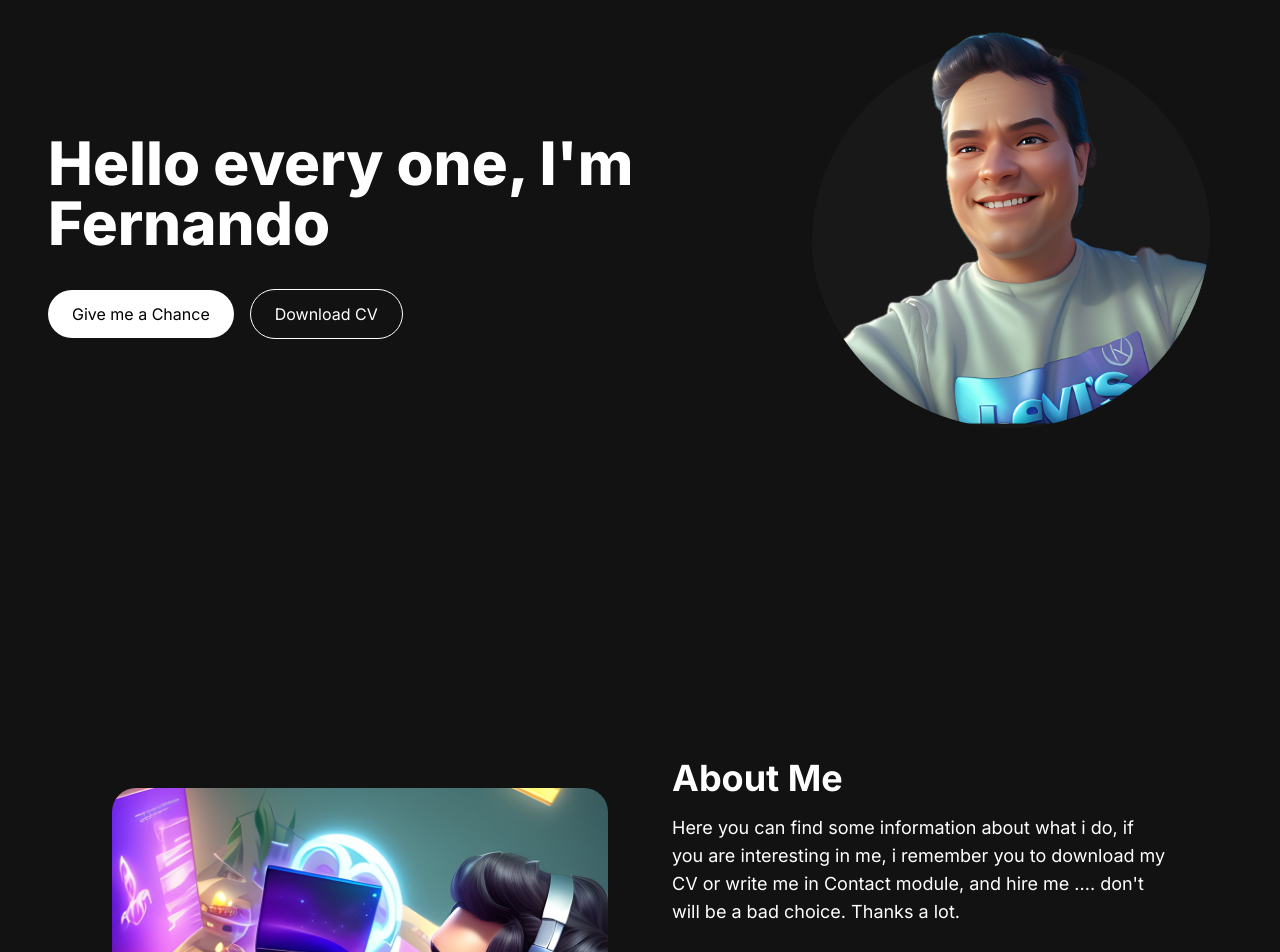
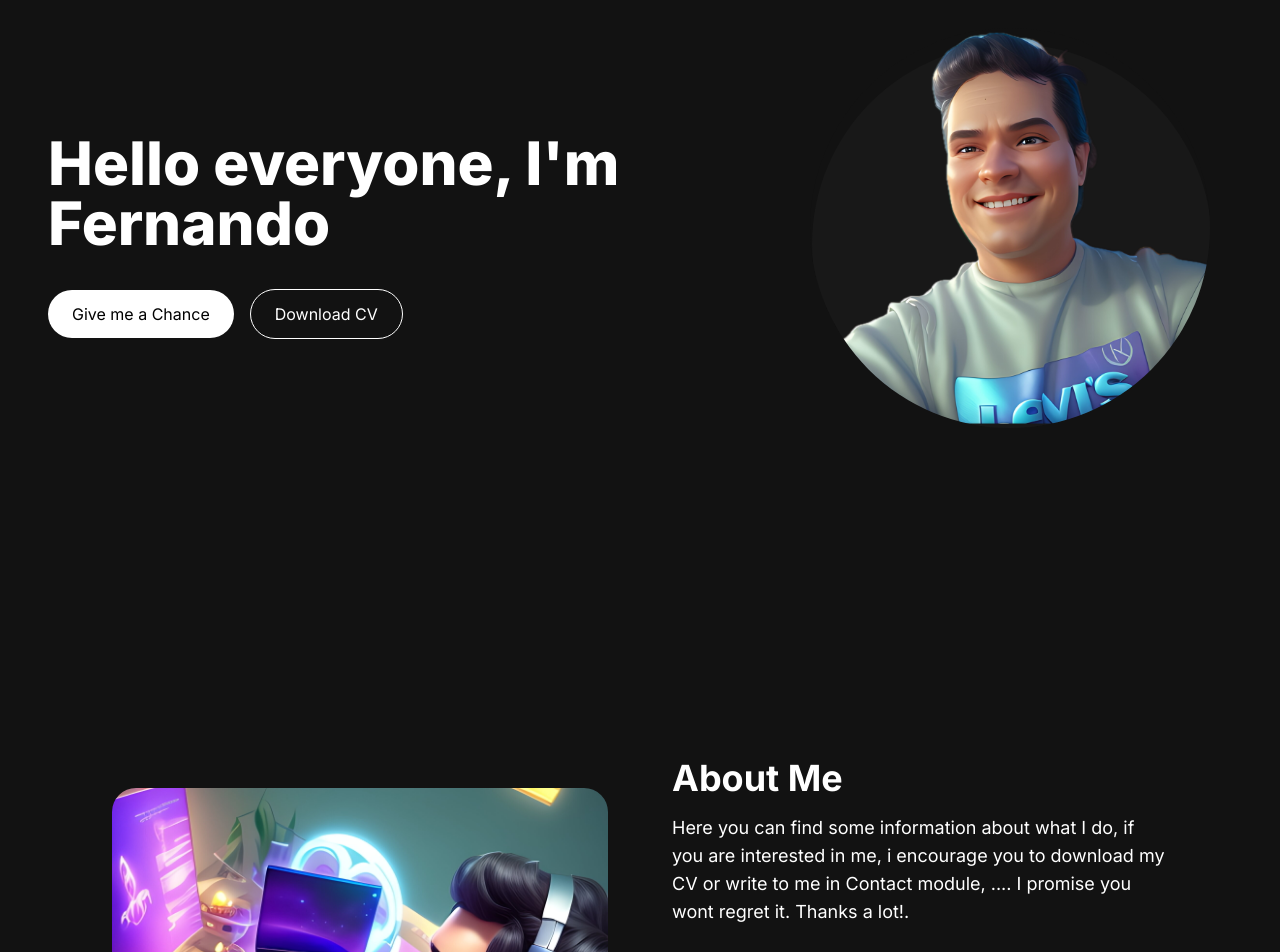
Before and after one commit to fernan-sax78/portfolio, a Next.js app: page / in a window 1280 px wide. Shown: the part 180-1132 px from the top of the page. Built offline with nearby package versions, Linux system fonts and the light colour scheme.

Commit message:
sentences

```diff
--- a/app/components/AboutSection.jsx
+++ b/app/components/AboutSection.jsx
@@ -77,9 +77,9 @@ function AboutSection() {
         <div className = "max-[768px]:mt-3 lg:mt-0 text-left flex flex-col h-full">
             <h2 className = "text-4xl font-bold text-white mb-4">About Me</h2>
             <p className = "text-base lg:text-lg">
-                Here you can find some information about what i do,
-                if you are interesting in me, i remember you to download my CV or write me in Contact module,
-                and hire me .... don't will be a bad choice. Thanks a lot.
+                Here you can find some information about what I do,
+                if you are interested in me, i encourage you to download my CV or write to me in Contact module,
+                .... I promise you wont regret it. Thanks a lot!.
             </p>
             <div className = "flex flex-row mt-8">
                 <TabButton
--- a/app/components/HeroSection.jsx
+++ b/app/components/HeroSection.jsx
@@ -69,7 +69,7 @@ const stateModal = () => setModal((prevState) => !prevState);
 <div className="col-span-7 place-self-center text-center sm:text-left max-[768px]:mt-12">
 
 
-      <h1 className = "text-white mb-3 max-[375px]:text-2xl  text-4xl lg:text-6xl sm:text-3xl font-extrabold ">Hello every one, I'm Fernando</h1>
+      <h1 className = "text-white mb-3 max-[375px]:text-2xl  text-4xl lg:text-6xl sm:text-3xl font-extrabold ">Hello everyone, I'm Fernando</h1>
 
 
           <div className = "font-[Courier] text-[#ADB7BE] text-base sm:text-lg mb-6 lg:text-xl" ref={typewriter}>
```
